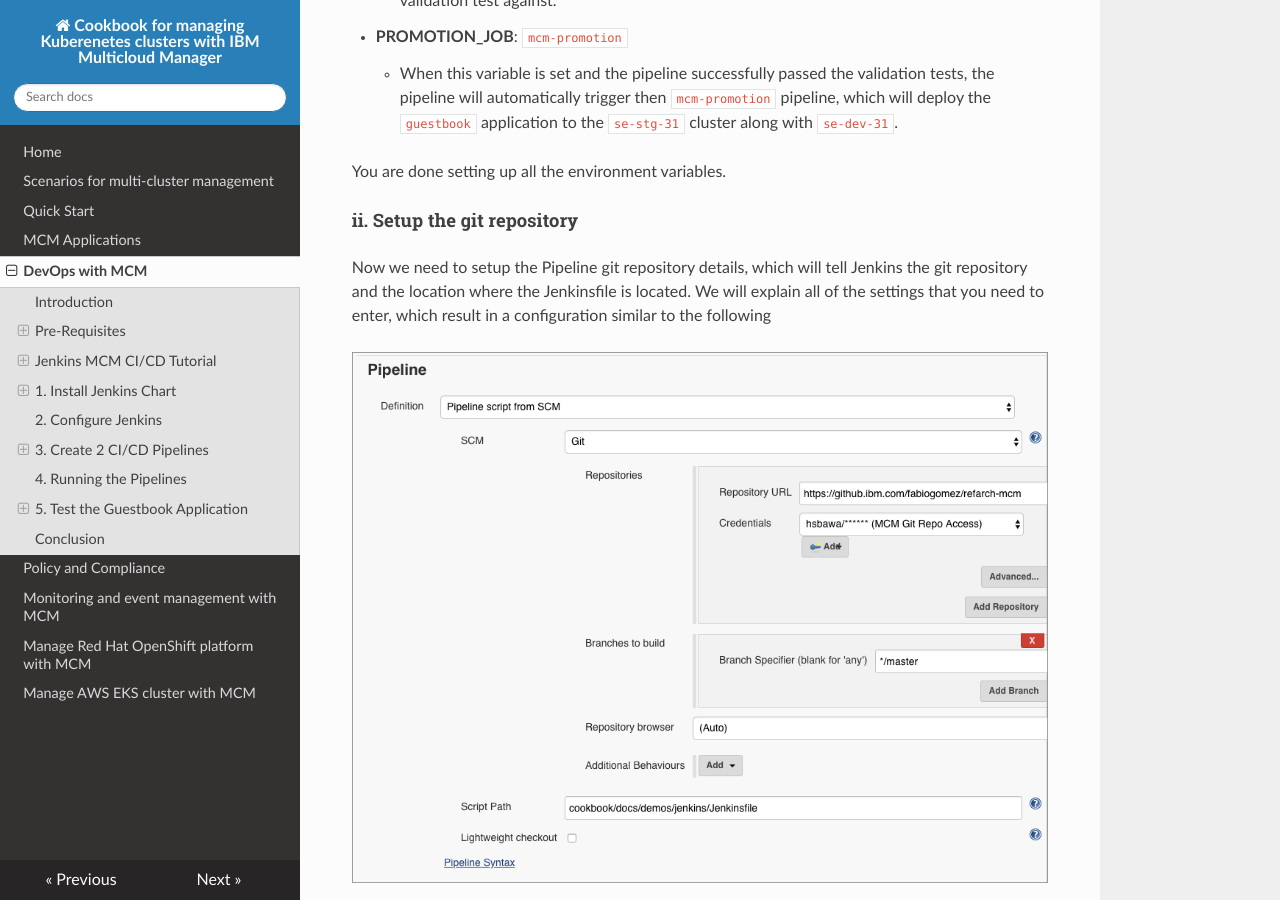
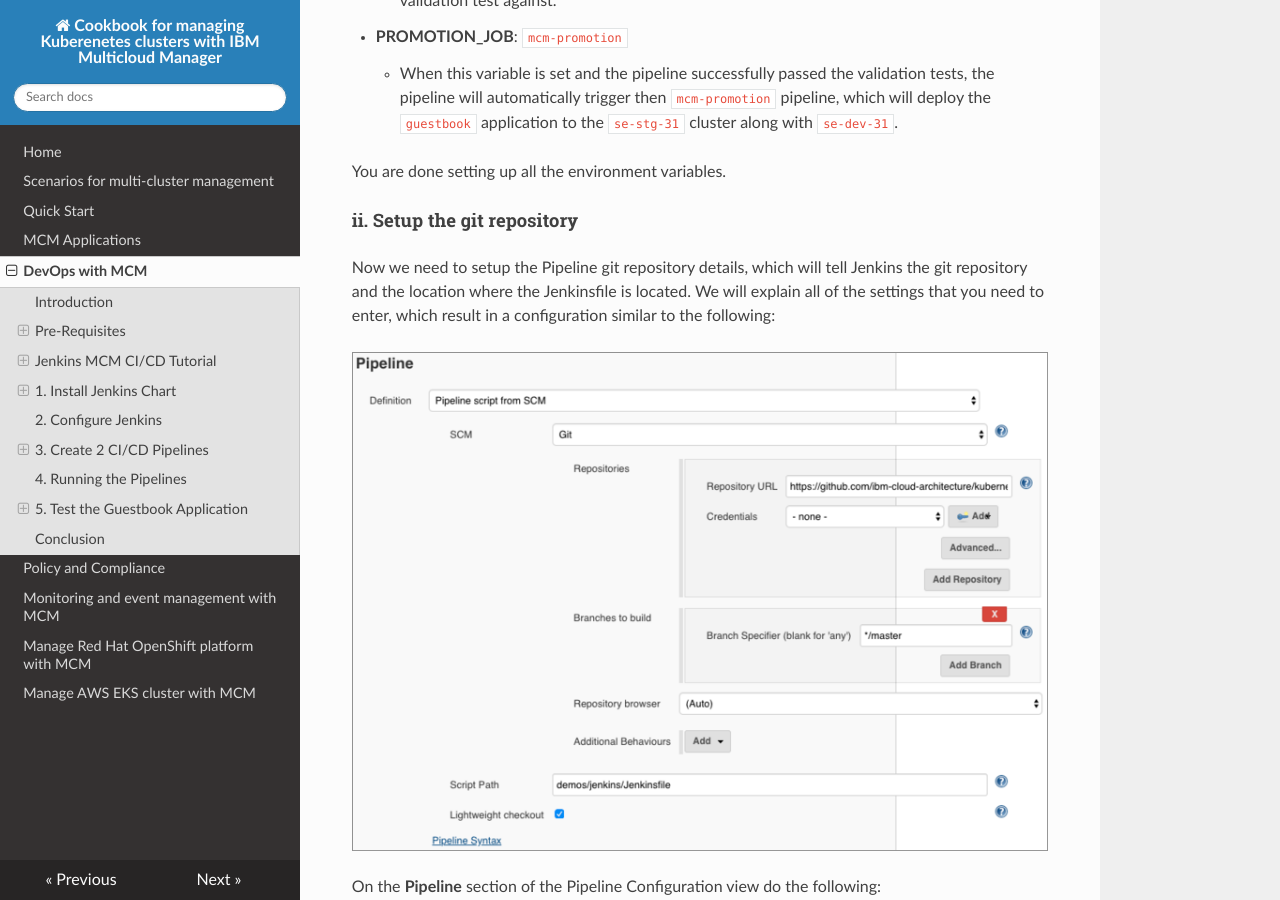
Before and after one commit to ibm-cloud-architecture/kubernetes-multicloud-management, an MkDocs documentation site: the page built from docs/mcm-devops.md, in a window 1280 px wide and 900 px high, scrolled down 12917 px. Built offline with MkDocs 1.6.1, drawn with Linux system fonts in a browser that asks for light colours; nearby versions of some CDN libraries.

```diff
--- a/docs/mcm-devops.md
+++ b/docs/mcm-devops.md
@@ -271,7 +271,7 @@ On the **General** section of the Pipeline Configuration view, check the `This p
 You are done setting up all the environment variables.
 
 #### ii. Setup the git repository
-Now we need to setup the Pipeline git repository details, which will tell Jenkins the git repository and the location where the Jenkinsfile is located.  We will explain all of the settings that you need to enter, which result in a configuration similar to the following
+Now we need to setup the Pipeline git repository details, which will tell Jenkins the git repository and the location where the Jenkinsfile is located.  We will explain all of the settings that you need to enter, which result in a configuration similar to the following:
 
   ![](images/mcm-devops/jenkins-project-conf-pipeline.png)
 
```
Also changed, not shown: docs/images/mcm-devops/jenkins-project-conf-pipeline.png.
